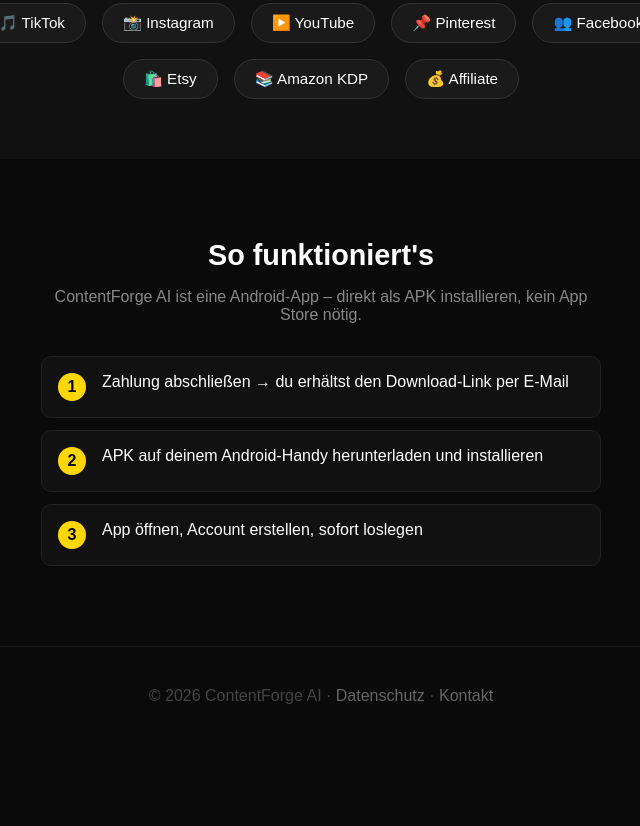
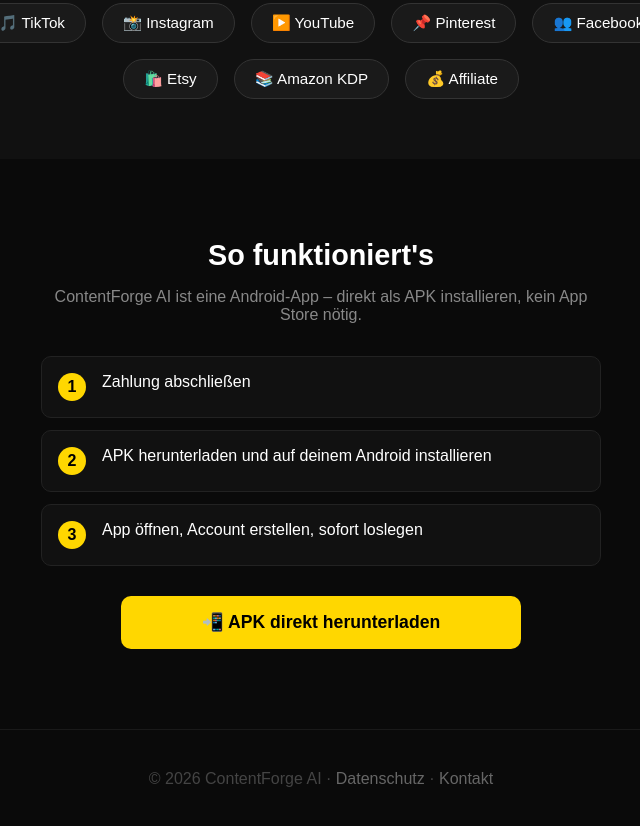
Before and after one commit to visionwerk86-star/contentforge-landing, a plain HTML site: page index.html in a window 1280 px wide. Shown: the part 1535-2361 px from the top of the page, without its empty margins (319-959 px from the left). Before the commit the page ends 2280 px from the top, so only its background shows below. Drawn offline with Linux system fonts and the light colour scheme.

Commit message:
Add APK download button

```diff
--- a/index.html
+++ b/index.html
@@ -161,16 +161,19 @@
   <div class="steps">
     <div class="step">
       <div class="step-num">1</div>
-      <div>Zahlung abschließen → du erhältst den Download-Link per E-Mail</div>
+      <div>Zahlung abschließen</div>
     </div>
     <div class="step">
       <div class="step-num">2</div>
-      <div>APK auf deinem Android-Handy herunterladen und installieren</div>
+      <div>APK herunterladen und auf deinem Android installieren</div>
     </div>
     <div class="step">
       <div class="step-num">3</div>
       <div>App öffnen, Account erstellen, sofort loslegen</div>
     </div>
+  </div>
+  <br>
+  <a href="https://github.com/visionwerk86-star/contentforge-landing/raw/main/contentforge-ai.apk" class="btn" style="max-width:400px;margin:0 auto;display:block;">📲 APK direkt herunterladen</a>
   </div>
 </section>
 
```
